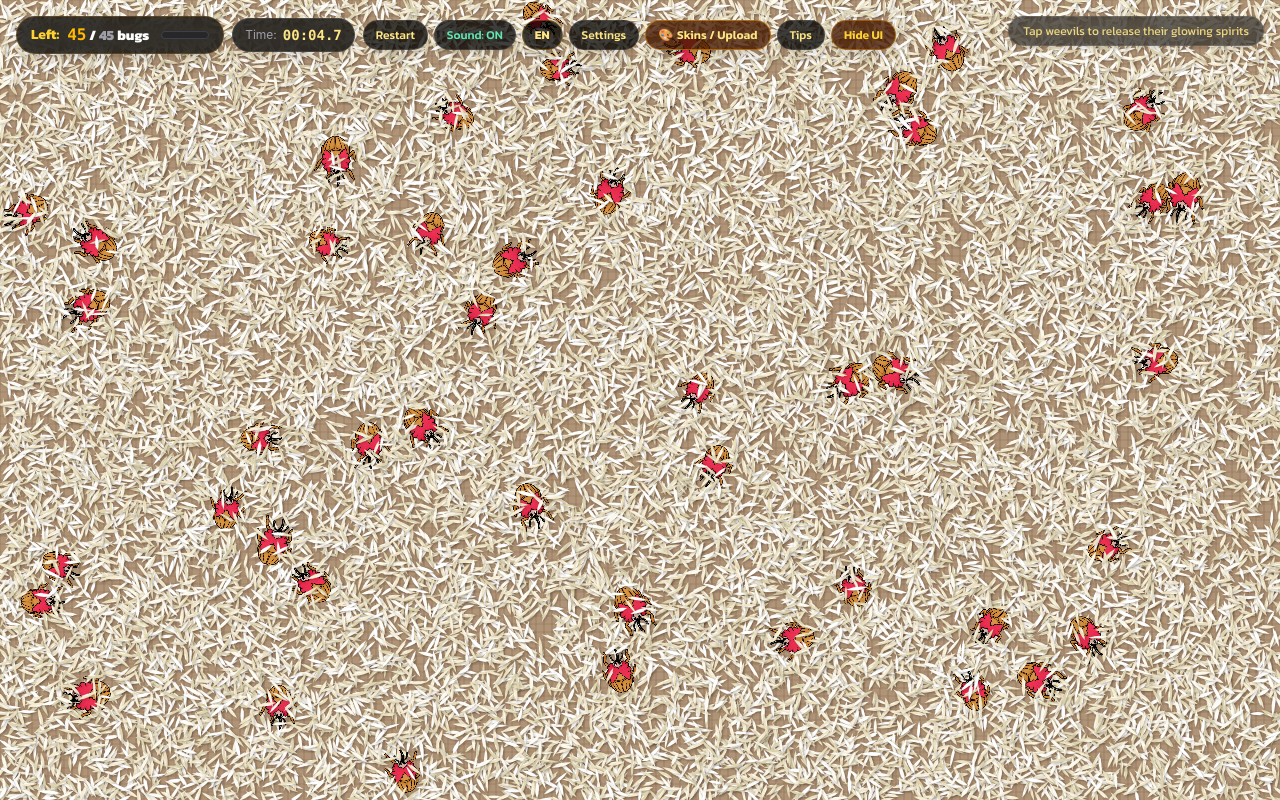
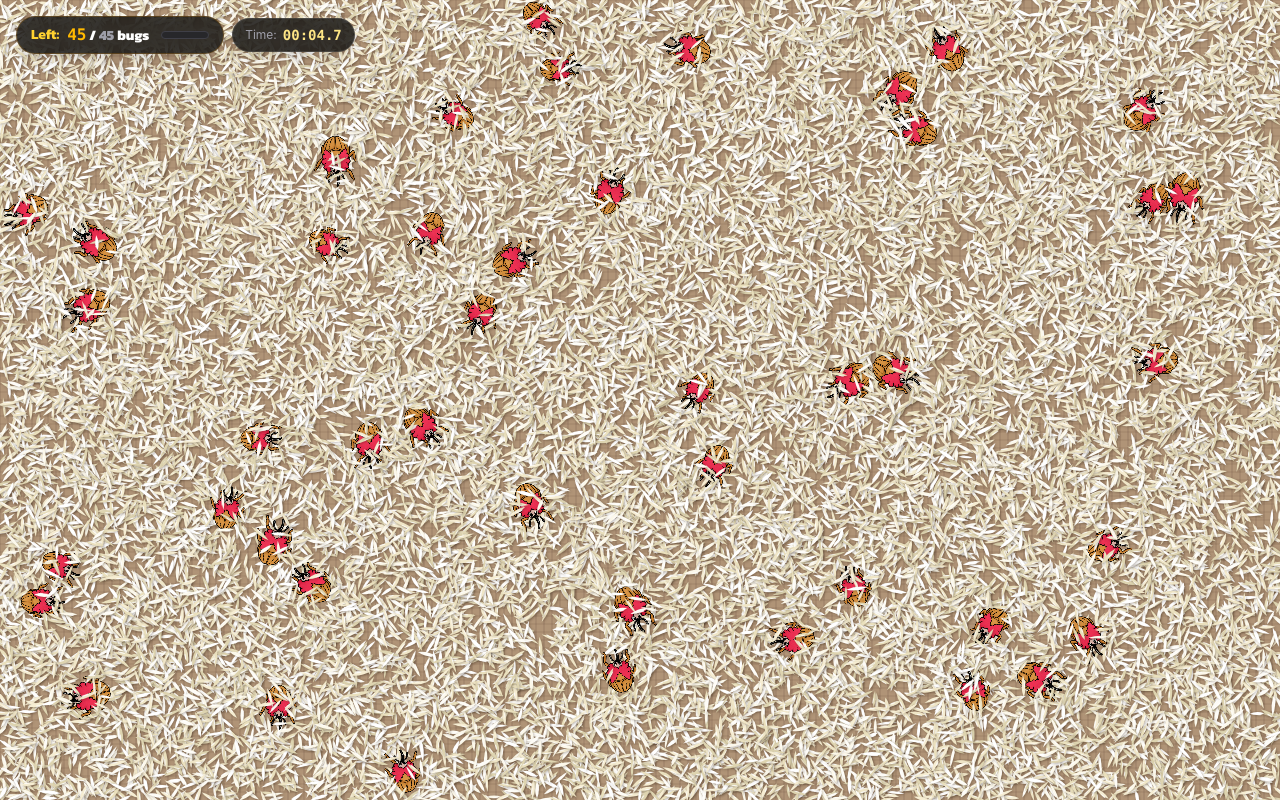
Before and after one commit to yongvits/catch-yuree, a React (Vite) app: page / in a window 1280 px wide. Built offline with nearby package versions, Linux system fonts and the light colour scheme.

Commit message:
feat: hide UI by default and enable unhide on click
Set interface to hidden by default for a cleaner look and added interaction to the remaining count counter to restore UI visibility.

```diff
--- a/src/App.tsx
+++ b/src/App.tsx
@@ -78,8 +78,8 @@ export default function App() {
     accuracy: 0,
   });
 
-  // Interface visibility (Hide all except time and remaining count)
-  const [isInterfaceHidden, setIsInterfaceHidden] = useState(false);
+  // Interface visibility (Hide all except time and remaining count by default)
+  const [isInterfaceHidden, setIsInterfaceHidden] = useState(true);
   const [showUnhideHint, setShowUnhideHint] = useState(false);
   const hintTimerRef = useRef<number | null>(null);
 
--- a/src/components/GameHUD.tsx
+++ b/src/components/GameHUD.tsx
@@ -52,7 +52,13 @@ export const GameHUD: React.FC<GameHUDProps> = ({
       {/* Top Left Floating Bar */}
       <div className="absolute top-3 left-3 md:top-4 md:left-4 z-20 flex flex-wrap items-center gap-2 pointer-events-none">
         {/* Weevil Remaining Counter (Clean - No icon) */}
-        <div className="bg-black/75 backdrop-blur-md border border-amber-500/20 px-3.5 py-1.5 rounded-full shadow-lg flex items-center gap-2 pointer-events-auto text-xs md:text-sm">
+        <div
+          onClick={isInterfaceHidden ? onUnhideInterface : undefined}
+          title={isInterfaceHidden ? t.hudHiddenNotice : undefined}
+          className={`bg-black/75 backdrop-blur-md border border-amber-500/20 px-3.5 py-1.5 rounded-full shadow-lg flex items-center gap-2 pointer-events-auto text-xs md:text-sm transition ${
+            isInterfaceHidden ? 'cursor-pointer hover:border-amber-400/50' : ''
+          }`}
+        >
           <span className="font-bold text-amber-300">{t.hudRemaining}</span>
           <span className="font-black text-white">
             <span className="text-amber-400 text-sm md:text-base font-mono">{remainingCount}</span> /{' '}
```
